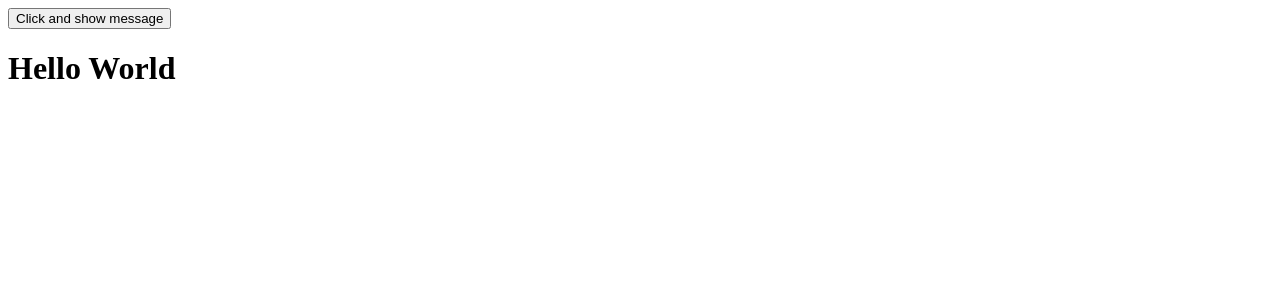
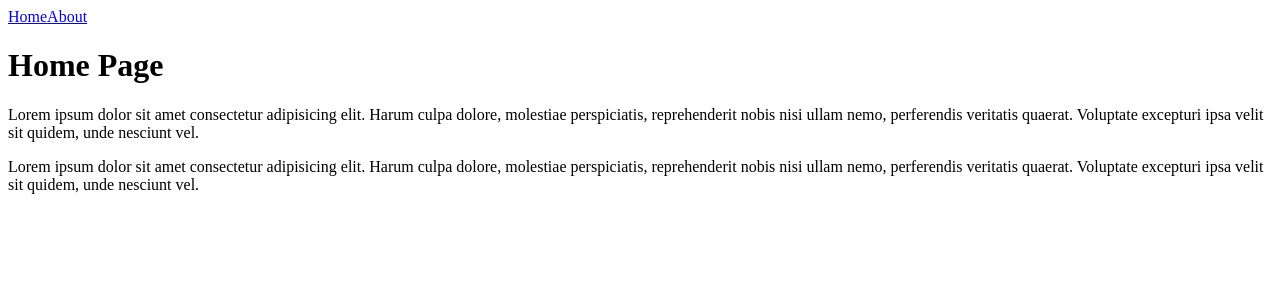
Before and after one commit to alicankahramaner/react-example, a React app: page / in a window 1280 px wide. Shown: the top 300 px of the page. Built offline with nearby package versions, Linux system fonts and the light colour scheme.

Commit message:
Implemented react router structure and example developed

```diff
--- a/package.json
+++ b/package.json
@@ -21,6 +21,7 @@
     "react": "^16.7.0",
     "react-dom": "^16.7.0",
     "react-redux": "^6.0.0",
+    "react-router-dom": "^4.3.1",
     "redux": "^4.0.1",
     "webpack": "^4.27.1",
     "webpack-dev-server": "^3.1.14",
@@ -28,6 +29,7 @@
   },
   "devDependencies": {
     "@types/react-redux": "^6.0.12",
+    "@types/react-router-dom": "^4.3.1",
     "awesome-typescript-loader": "^5.2.1",
     "react-hot-loader": "^4.6.3",
     "source-map-loader": "^0.2.4",
--- /dev/null
+++ b/src/App/App.tsx
@@ -0,0 +1,68 @@
+import React = require("react");
+import { Routes, iRoute } from '../Routes/index';
+import { Route, Link, Switch } from "react-router-dom";
+
+export class App extends React.Component<any, any> {
+    constructor(props: any) {
+        super(props);
+    }
+
+    private getRoutes() {
+        let routes = Routes.map((router: iRoute, index: number) => {
+            if (router.errorPage) {
+                return (
+                    <Route
+                        key={index}
+                        component={router.component}
+                    />
+                )
+            }
+
+            return (
+                <Route
+                    key={index}
+                    exact={router.exact}
+                    path={router.path}
+                    component={router.component}
+                />
+            )
+        });
+
+        return routes;
+    }
+
+    private getLinks() {
+
+        let links = Routes.map((router: iRoute, index: number) => {
+            if (router.errorPage) {
+                return false;
+            }
+
+            return (
+                <Link
+                    key={index}
+                    to={router.path.toString()}
+                >
+                    {router.title}
+                </Link>
+            )
+        });
+
+        return links;
+    }
+
+    render() {
+        return (
+            <div className="main-container">
+                <nav>
+                    {this.getLinks()}
+                </nav>
+                <main>
+                    <Switch>
+                        {this.getRoutes()}
+                    </Switch>
+                </main>
+            </div>
+        )
+    }
+};
--- /dev/null
+++ b/src/Containers/About/About.tsx
@@ -0,0 +1,23 @@
+import * as React from "react";
+import { BaseContainer } from "../BaseContainer";
+import { Hello } from "../../Components/Hello";
+
+export class About extends BaseContainer {
+
+    constructor(props: any) {
+        super(props);
+
+        this.pageTitle = 'About';
+    }
+
+    render() {
+        return (
+            <div>
+                <h1>About Page</h1>
+                <hr />
+                <h4>Redux example component</h4>
+                <Hello></Hello>
+            </div>
+        );
+    }
+}
--- /dev/null
+++ b/src/Containers/BaseContainer.tsx
@@ -0,0 +1,26 @@
+import * as React from "react";
+
+
+export class BaseContainer extends React.Component<any, any> {
+
+    constructor(props: any) {
+        super(props);
+
+    }
+
+    private appName: string = 'React Example';
+
+    public pageTitle: string = '';
+
+    private updatePageTitle() {
+        if (this.pageTitle) {
+            document.title = `${this.appName} - ${this.pageTitle}`;
+        } else {
+            document.title = this.appName;
+        }
+    }
+
+    componentWillMount() {
+        this.updatePageTitle();
+    }
+}
--- /dev/null
+++ b/src/Containers/Home/Home.tsx
@@ -0,0 +1,28 @@
+import * as React from "react";
+import { BaseContainer } from "../BaseContainer";
+
+export class Home extends BaseContainer {
+
+    constructor(props: any) {
+        super(props);
+        this.pageTitle = "Home";
+    }
+
+    render() {
+        return (
+            <div>
+                <h1>Home Page</h1>
+                <p>
+                    Lorem ipsum dolor sit amet consectetur adipisicing elit.
+                    Harum culpa dolore, molestiae perspiciatis, reprehenderit nobis nisi ullam nemo, perferendis veritatis quaerat.
+                    Voluptate excepturi ipsa velit sit quidem, unde nesciunt vel.
+                </p>
+                <p>
+                    Lorem ipsum dolor sit amet consectetur adipisicing elit.
+                    Harum culpa dolore, molestiae perspiciatis, reprehenderit nobis nisi ullam nemo, perferendis veritatis quaerat.
+                    Voluptate excepturi ipsa velit sit quidem, unde nesciunt vel.
+                </p>
+            </div>
+        );
+    }
+}
--- /dev/null
+++ b/src/Pages/404.tsx
@@ -0,0 +1,21 @@
+import * as React from "react";
+import { BaseContainer } from "../Containers/BaseContainer";
+import { Link } from "react-router-dom";
+
+export class page404 extends BaseContainer {
+
+    constructor(props: any) {
+        super(props);
+
+        this.pageTitle = '404';
+    }
+
+    render() {
+        return (
+            <div>
+                <h3>404 - Not Found</h3>
+                <Link to="/">Go to home page</Link>
+            </div>
+        );
+    }
+}
--- /dev/null
+++ b/src/Routes/index.ts
@@ -0,0 +1,37 @@
+import { RouteProps } from "react-router";
+
+// Containers
+import { Home } from "../Containers/Home/Home";
+import { About } from "../Containers/About/About";
+import { page404 } from "../Pages/404";
+
+export interface iRoute extends RouteProps {
+    name: string;
+    title: string;
+    errorPage?: boolean;
+}
+
+export const Routes: iRoute[] = [
+    {
+        name: 'home',
+        title: 'Home',
+        exact: true,
+        path: '/',
+        component: Home
+    },
+
+    {
+        name: 'about',
+        title: 'About',
+        path: '/about',
+        exact: false,
+        component: About
+    },
+
+    {
+        name: '404',
+        title: '404',
+        errorPage: true,
+        component: page404
+    }
+];
--- a/src/index.tsx
+++ b/src/index.tsx
@@ -2,13 +2,16 @@ import * as React from "react";
 import * as ReactDOM from "react-dom";
 import { Provider } from 'react-redux';
 import { store } from "./Store";
+import { BrowserRouter as Router } from 'react-router-dom';
 
 // Components
-import { Hello } from './Components/Hello';
+import { App } from "./App/App";
 
 ReactDOM.render(
     <Provider store={store}>
-        <Hello />
+        <Router>
+           <App/>
+        </Router>
     </Provider>,
     document.getElementById("app")
 );
--- a/webpack.dev.js
+++ b/webpack.dev.js
@@ -8,7 +8,8 @@ module.exports = merge.smart(base, {
     devtool: 'eval-source-map',
     devServer: {
         contentBase: './dist',
-        hot: true
+        hot: true,
+        historyApiFallback: true
     },
     plugins: [
         new webpack.HotModuleReplacementPlugin()
```
Also changed, not shown: 1 other file (tests, documents, lock files or other folders).
